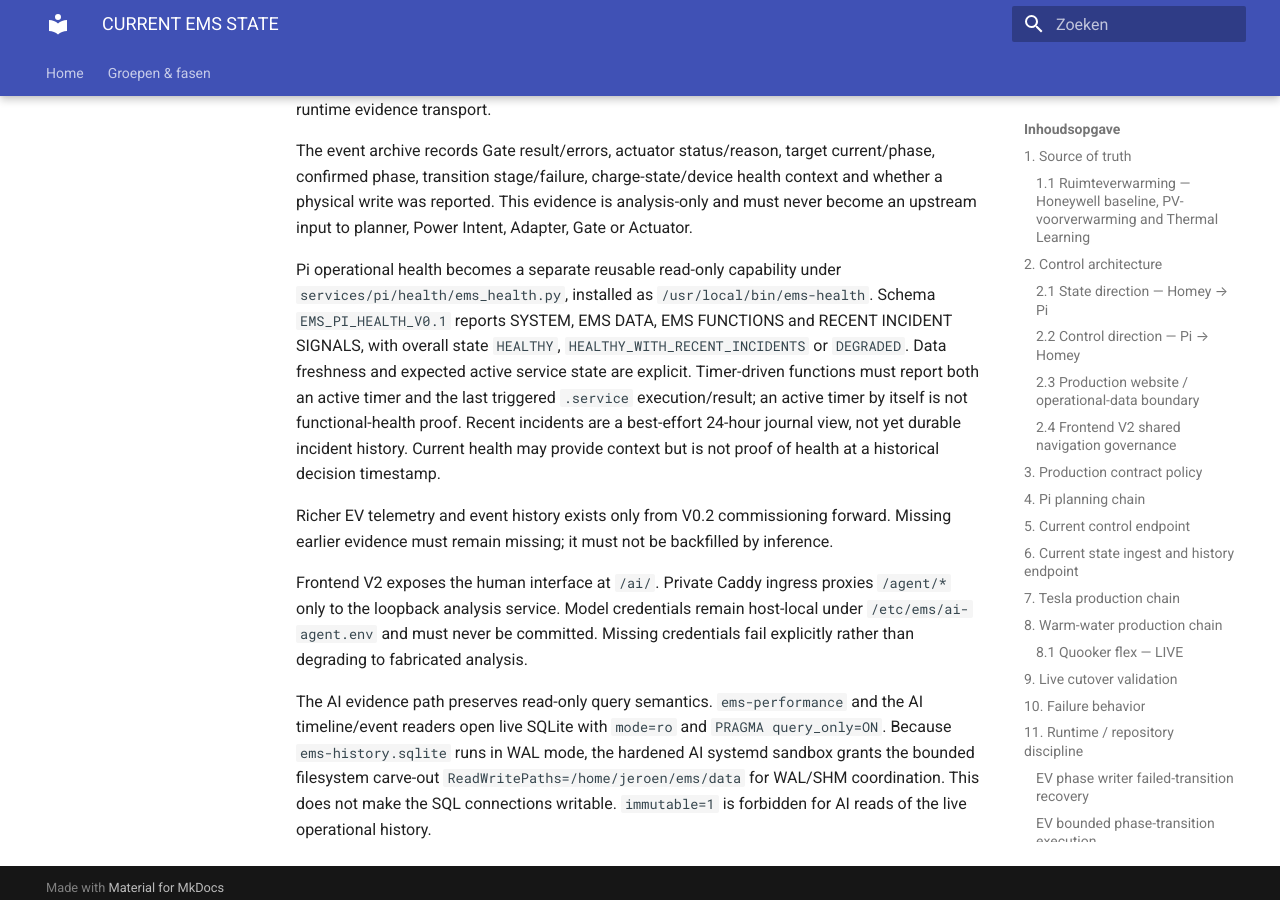
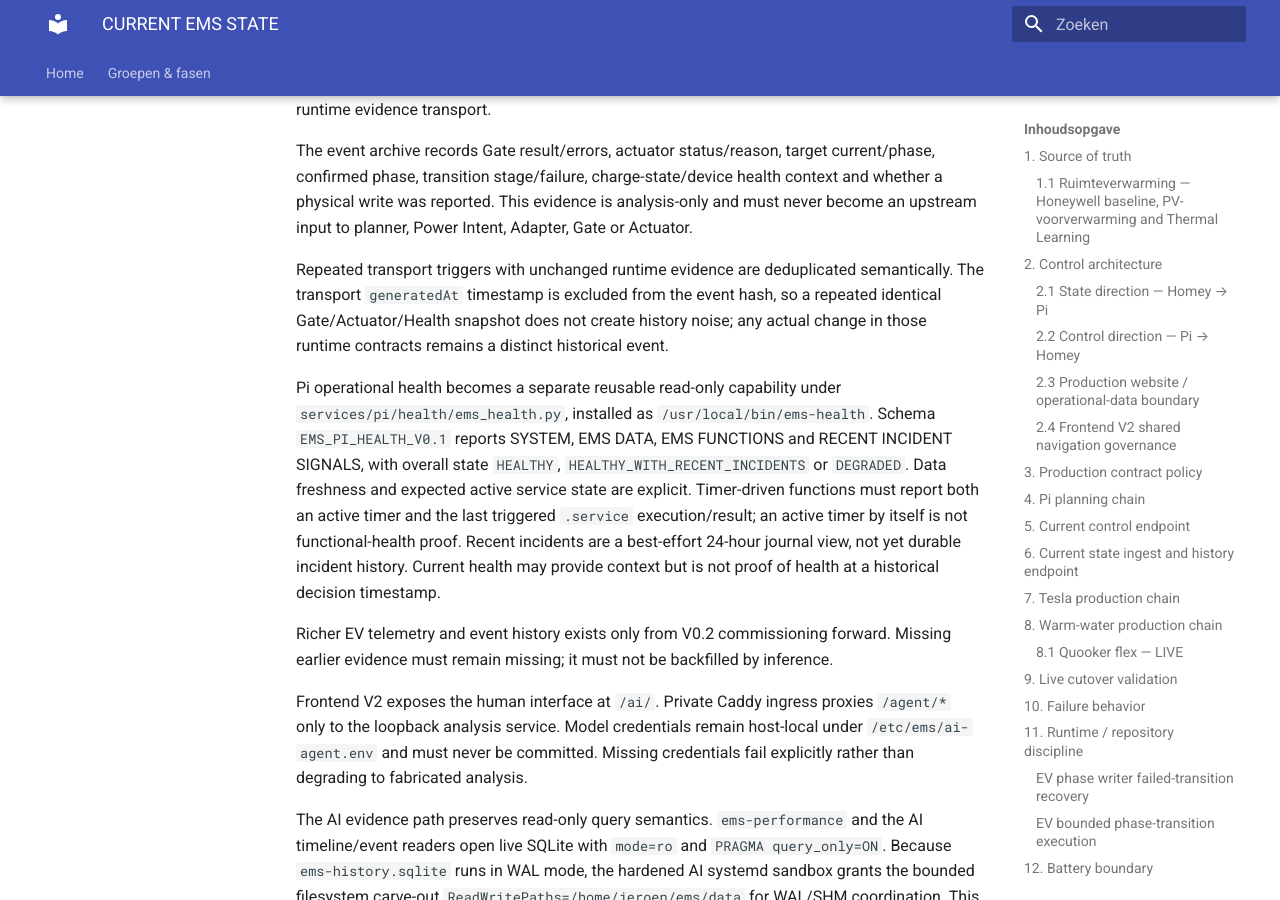
Before and after one commit to OnsKasteeltje/homey-energy-manual, an MkDocs documentation site: the page built from docs/architecture/CURRENT-EMS-STATE.md, in a window 1280 px wide and 900 px high, scrolled down 23231 px. Built offline with MkDocs 1.6.1 and Material for MkDocs 9.7.7, drawn with Linux system fonts in a browser that asks for light colours.

Commit message:
docs(ai): record semantic EV evidence dedupe

```diff
--- a/docs/architecture/CURRENT-EMS-STATE.md
+++ b/docs/architecture/CURRENT-EMS-STATE.md
@@ -429,6 +429,12 @@
 analysis-only and must never become an upstream input to planner, Power Intent,
 Adapter, Gate or Actuator.
 
+Repeated transport triggers with unchanged runtime evidence are deduplicated
+semantically. The transport `generatedAt` timestamp is excluded from the event
+hash, so a repeated identical Gate/Actuator/Health snapshot does not create
+history noise; any actual change in those runtime contracts remains a distinct
+historical event.
+
 Pi operational health becomes a separate reusable read-only capability under
 `services/pi/health/ems_health.py`, installed as `/usr/local/bin/ems-health`.
 Schema `EMS_PI_HEALTH_V0.1` reports SYSTEM, EMS DATA, EMS FUNCTIONS and RECENT
```
